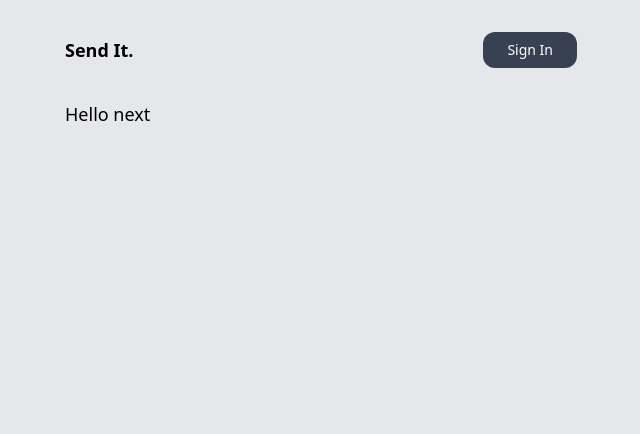
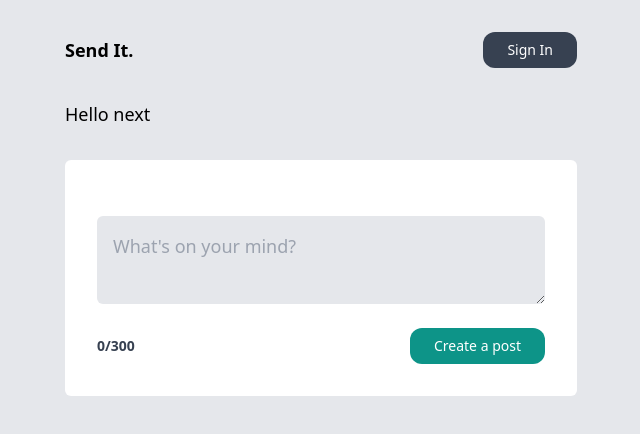
Before and after one commit to MidnightYKT/nextjs-postit, a Next.js app: page / in a window 1280 px wide. Shown: the top 434 px of the page, without its empty margins (319-959 px from the left). Built offline with nearby package versions, Linux system fonts and the light colour scheme; no server answers.

Commit message:
added component AddPost

```diff
--- /dev/null
+++ b/app/components/AddPost.tsx
@@ -0,0 +1,35 @@
+"use client";
+
+import { useState } from "react";
+
+export default function CreatePost() {
+  const [title, setTitle] = useState("");
+  const [isDisabled, setIsDisabled] = useState(false);
+  return (
+    <form className="bg-white my-8 p-8 rounded-md">
+      <div className="flex flex-col my-4">
+        <textarea
+          onChange={(e) => setTitle(e.target.value)}
+          name="title"
+          value={title}
+          placeholder="What's on your mind?"
+          className="p-4 text-lg rounded-md my-2 bg-gray-200"
+        ></textarea>
+      </div>
+      <div className="flex items-center justify-between gap-2">
+        <p
+          className={`font-bold text-sm ${
+            title.length > 300 ? "text-red-700" : "text-gray-700"
+          }`}
+        >{`${title.length}/300`}</p>
+        <button
+          disabled={isDisabled}
+          className="text-sm bg-teal-600 text-white py-2 px-6 rounded-xl disabled:opacity-25"
+          type="submit"
+        >
+          Create a post
+        </button>
+      </div>
+    </form>
+  );
+}
--- a/app/page.tsx
+++ b/app/page.tsx
@@ -1,7 +1,11 @@
+"use client";
+import CreatePost from "./components/AddPost";
+
 export default function Home() {
   return (
     <main>
       <h1 className="text-lg ">Hello next</h1>
+      <CreatePost />
     </main>
   );
 }
```
